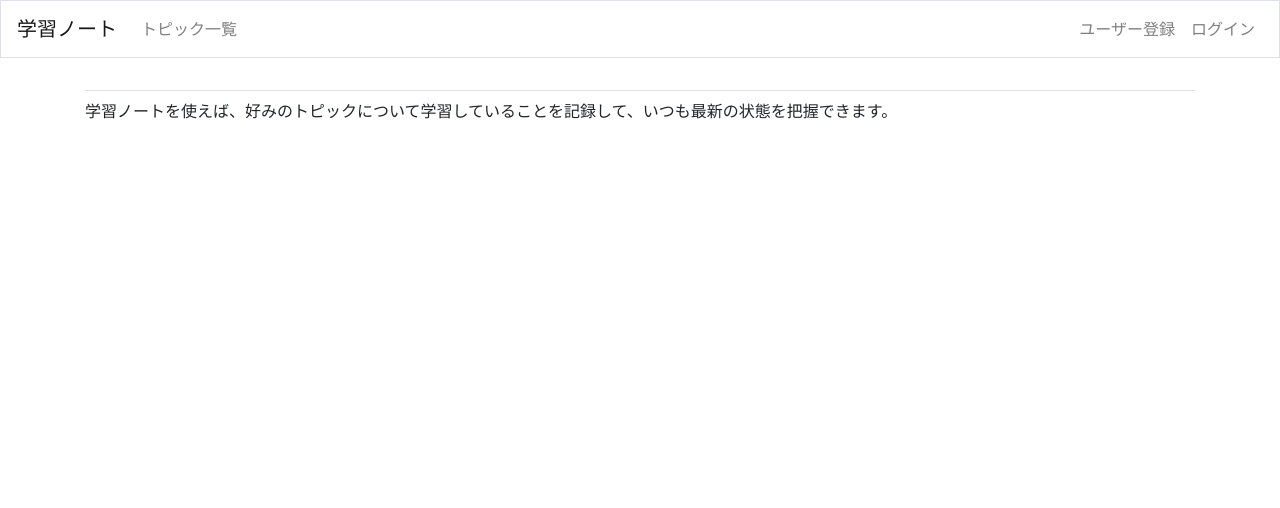
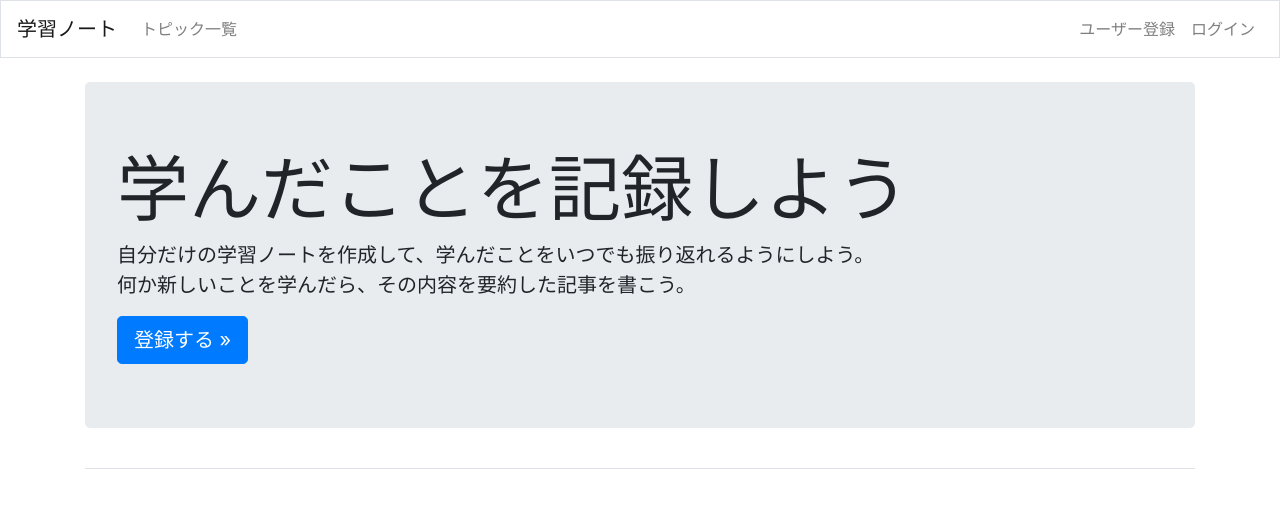
Before and after one commit to kuma-babylontech/learning_log, a Django app: page / in a window 1280 px wide. Shown: the top 508 px of the page. Run offline with Django 3.2, Linux system fonts and the light colour scheme; some libraries are stand-ins or nearby versions.

Commit message:
Jumbotronを使用してホームページにスタイルを設定する

```diff
--- a/learning_logs/templates/learning_logs/index.html
+++ b/learning_logs/templates/learning_logs/index.html
@@ -1,5 +1,11 @@
-{% extends "learning_logs/base.html" %} {% block content %}
-<p>
-  学習ノートを使えば、好みのトピックについて学習していることを記録して、いつも最新の状態を把握できます。
-</p>
-{% endblock content %}
+{% extends "learning_logs/base.html" %}
+{% block page_header %}
+<div class="jumbotron">
+  <h1 class="display-3">学んだことを記録しよう</h1>
+  <p class="lead">
+    自分だけの学習ノートを作成して、学んだことをいつでも振り返れるようにしよう。<br>
+    何か新しいことを学んだら、その内容を要約した記事を書こう。
+  </p>
+  <a class="btn btn-primary btn-lg" href="{% url 'users:register' %}" role="button">登録する &raquo;</a>
+</div>
+{% endblock page_header %}
```
